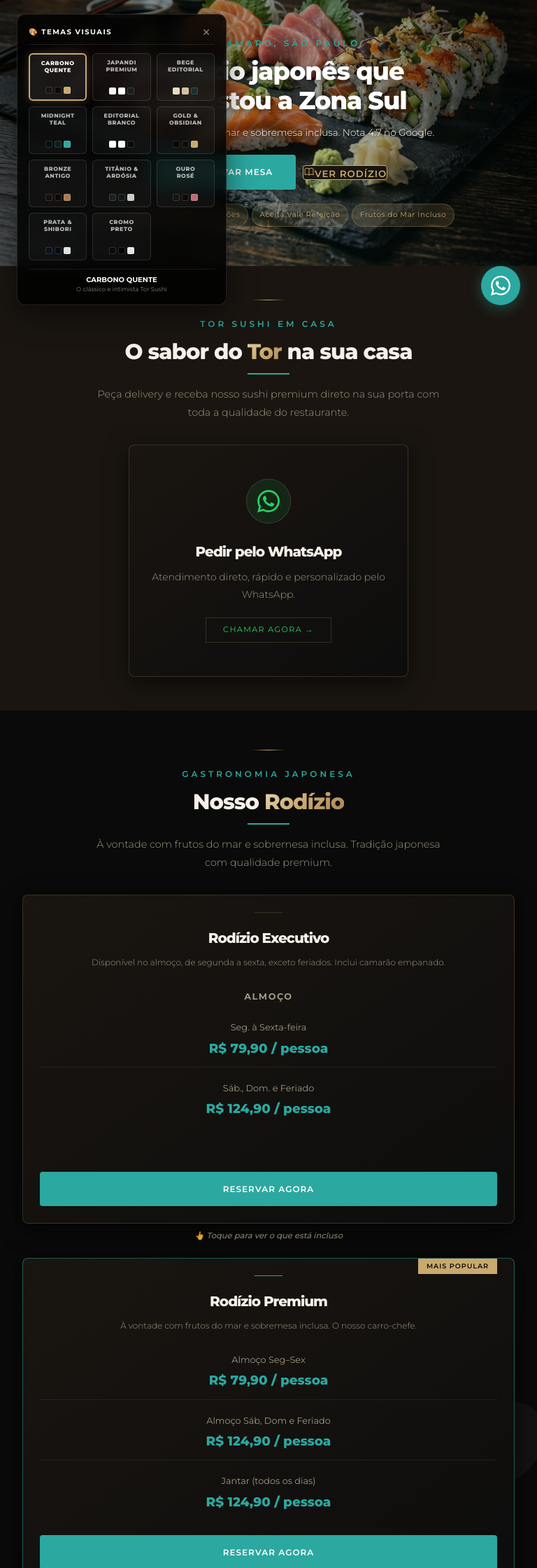
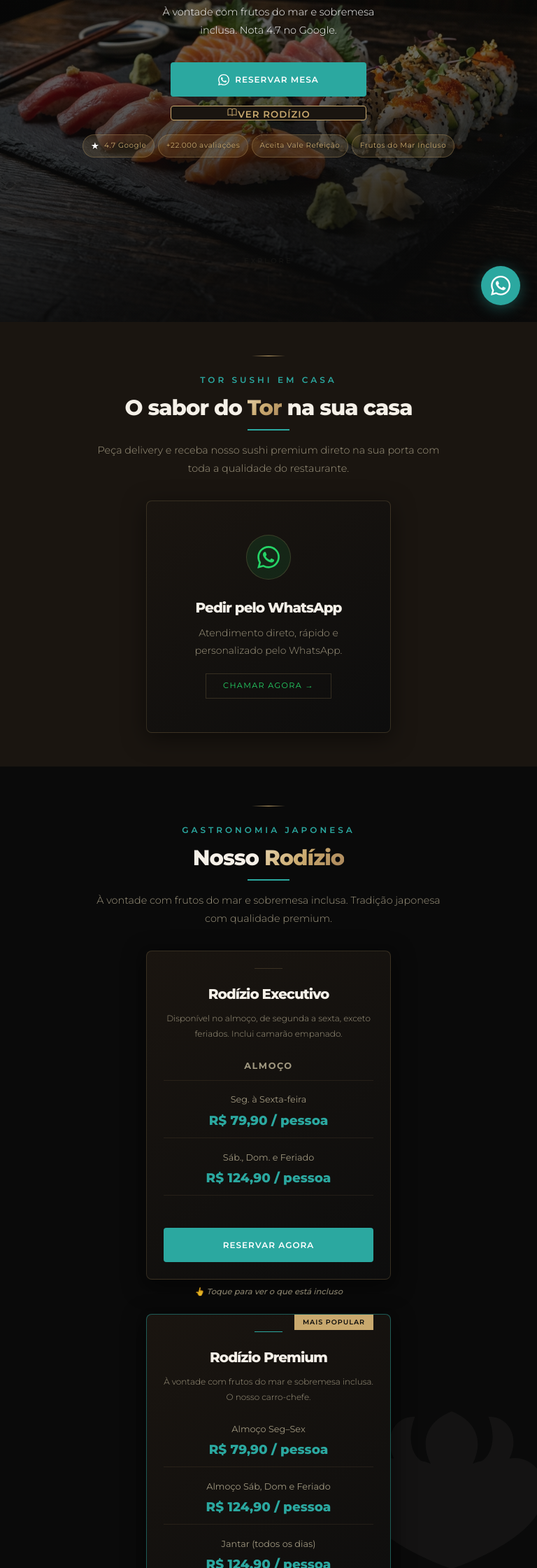
Before and after one commit to Guidemetrioo/tor-sushi1, a Next.js app: page / in a window 768 px wide. Shown: the part 340-2580 px from the top of the page at 70% size. Built offline with nearby package versions, Linux system fonts and the light colour scheme; a web font is replaced by a local one.

Commit message:
style: polish card visual layout and optimize mobile hero text alignment

```diff
--- a/app/globals.css
+++ b/app/globals.css
@@ -3328,12 +3328,7 @@
    PREMIUM DARK LUXURY REDESIGN OVERRIDES
    ============================================================ */
 
-/* 1. Reset / Global typography & desktop custom cursor override */
-@media (min-width: 1024px) {
-  body, a, button, input, select, textarea, [role="button"], .gallery-item, .flip-container, .menu-tab {
-    cursor: none !important;
-  }
-}
+
 
 h1, h2, h3, .font-heading {
   font-weight: 800 !important;
@@ -3739,3 +3734,164 @@
   box-shadow: 0 8px 32px rgba(0, 0, 0, 0.3);
   transition: all var(--transition-base);
 }
+
+/* ============================================================
+   VISUAL POLISH & ALIGNMENT STANDARDIZATION
+   ============================================================ */
+
+/* 1. Standardize Card Borders and Shadows */
+.rodizio-card,
+.flip-front,
+.flip-back,
+.flip-back-featured,
+.delivery-card,
+.menu-item-card,
+.blog-card,
+.blog-preview-card,
+.review-card {
+  border-radius: 8px !important;
+  border: 1px solid rgba(201, 169, 110, 0.2) !important;
+  box-shadow: 0 8px 32px rgba(0, 0, 0, 0.5) !important;
+  overflow: hidden !important;
+}
+
+/* 2. Center Text inside All Cards */
+.rodizio-card,
+.flip-back-inner,
+.menu-item-info,
+.blog-card-body,
+.blog-preview-body {
+  text-align: center !important;
+  display: flex !important;
+  flex-direction: column !important;
+  align-items: center !important;
+  justify-content: center !important;
+}
+
+/* Center items in flip-back lists */
+.flip-back-list {
+  display: flex !important;
+  flex-direction: column !important;
+  align-items: center !important;
+  padding: 0 !important;
+  list-style: none !important;
+  width: 100% !important;
+}
+
+.flip-back-item {
+  display: inline-flex !important;
+  align-items: center !important;
+  justify-content: center !important;
+  text-align: center !important;
+  width: 100% !important;
+}
+
+/* Stack and center price rows inside cards */
+.rodizio-price-row {
+  display: flex !important;
+  flex-direction: column !important;
+  align-items: center !important;
+  justify-content: center !important;
+  text-align: center !important;
+  padding: 0.6rem 0 !important;
+  gap: 0.25rem !important;
+  border-bottom: 1px solid rgba(201, 169, 110, 0.1) !important;
+  width: 100% !important;
+}
+
+/* Center blog card meta */
+.blog-card-meta {
+  justify-content: center !important;
+}
+
+/* Center the read more button on blog cards */
+.blog-card-btn {
+  margin-left: auto !important;
+  margin-right: auto !important;
+}
+
+/* 3. Center Cards on Grid Layouts (no collapse) */
+.rodizio-grid,
+.menu-grid,
+.blog-grid,
+.delivery-grid {
+  display: grid !important;
+  justify-content: center !important;
+  width: 100% !important;
+  margin-left: auto !important;
+  margin-right: auto !important;
+}
+
+.flip-container,
+.delivery-card,
+.menu-item-card,
+.blog-card {
+  width: 100% !important;
+  max-width: 350px !important;
+  margin: 0 auto !important;
+}
+
+@media (min-width: 768px) {
+  .menu-item-card {
+    max-width: 270px !important;
+  }
+  .delivery-grid {
+    grid-template-columns: repeat(2, 1fr) !important;
+    max-width: 800px !important;
+    margin: 0 auto !important;
+  }
+}
+
+/* 4. Mobile Hero Banner Positioning & Text Distribution */
+@media (max-width: 768px) {
+  .hero-section {
+    height: 100vh !important;
+    display: flex !important;
+    align-items: center !important; /* Centered vertically to prevent text/image overlap */
+    justify-content: center !important;
+    padding-bottom: 0 !important;
+  }
+
+  .hero-bg {
+    background-image: url("/images/hero-mobile-sushi.png") !important;
+    background-position: center 30% !important; /* Shifting the image position up/down to keep dish separate */
+  }
+
+  .hero-overlay {
+    background: linear-gradient(to top, rgba(10, 10, 10, 0.95) 0%, rgba(10, 10, 10, 0.6) 50%, rgba(10, 10, 10, 0.75) 100%) !important;
+  }
+
+  .hero-content {
+    display: flex !important;
+    flex-direction: column !important;
+    align-items: center !important;
+    justify-content: center !important;
+    padding: 0 2rem !important;
+    margin-top: -2rem !important; /* Lift slightly to balance layout */
+  }
+
+  .hero-title {
+    font-size: 2.1rem !important;
+    margin-bottom: 1rem !important;
+    line-height: 1.25 !important;
+  }
+
+  .hero-subtitle {
+    font-size: 0.9rem !important;
+    margin-bottom: 2rem !important;
+    max-width: 320px !important;
+  }
+
+  .hero-buttons {
+    width: 100% !important;
+    max-width: 280px !important;
+    flex-direction: column !important;
+    gap: 0.8rem !important;
+  }
+
+  .hero-buttons a,
+  .hero-buttons button {
+    width: 100% !important;
+    justify-content: center !important;
+  }
+}
--- a/app/layout.js
+++ b/app/layout.js
@@ -3,8 +3,6 @@
 import Navbar from '@/components/Navbar';
 import Footer from '@/components/Footer';
 import WhatsAppFloat from '@/components/WhatsAppFloat';
-import ColorSelector from '@/components/ColorSelector';
-import CustomCursor from '@/components/CustomCursor';
 
 export const metadata = {
   title: 'Tor Sushi Oficial | Rodízio Japonês em Santo Amaro, São Paulo',
@@ -82,13 +80,11 @@
           }}
         />
       </head>
-      <body className="antialiased overflow-x-hidden">
+      <body className="antialiased overflow-x-hidden tema-carbono-quente">
         <Navbar />
         {children}
         <Footer />
         <WhatsAppFloat />
-        <ColorSelector />
-        <CustomCursor />
       </body>
     </html>
   );
--- a/components/Rodizio.js
+++ b/components/Rodizio.js
@@ -175,7 +175,7 @@
             width: '40px',
             height: '1px',
             background: rod.featured ? 'var(--color-red)' : 'var(--color-border)',
-            marginBottom: '1.25rem'
+            margin: '0 auto 1.25rem'
           }} />
           <h3 className="rodizio-card-name font-heading">{rod.name}</h3>
           <p className="rodizio-card-desc">{rod.desc}</p>
```
